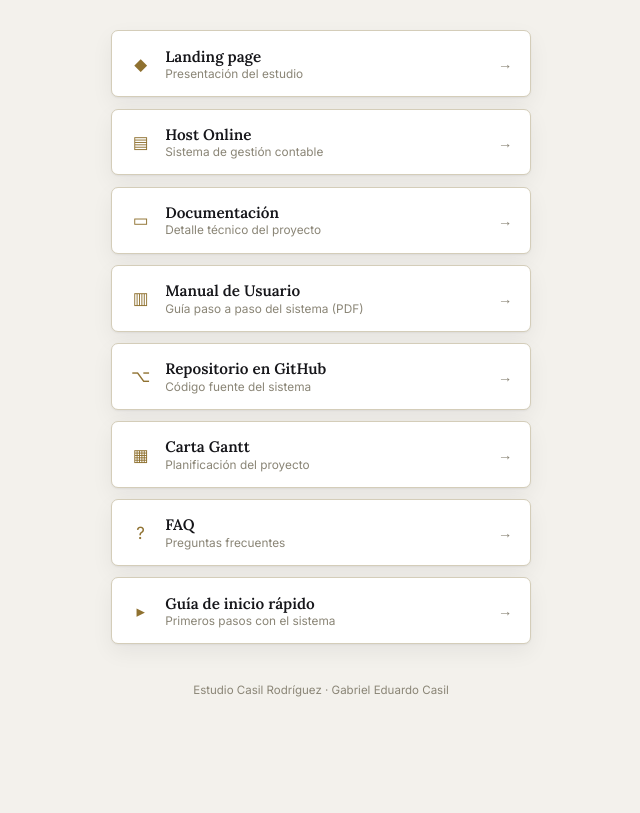
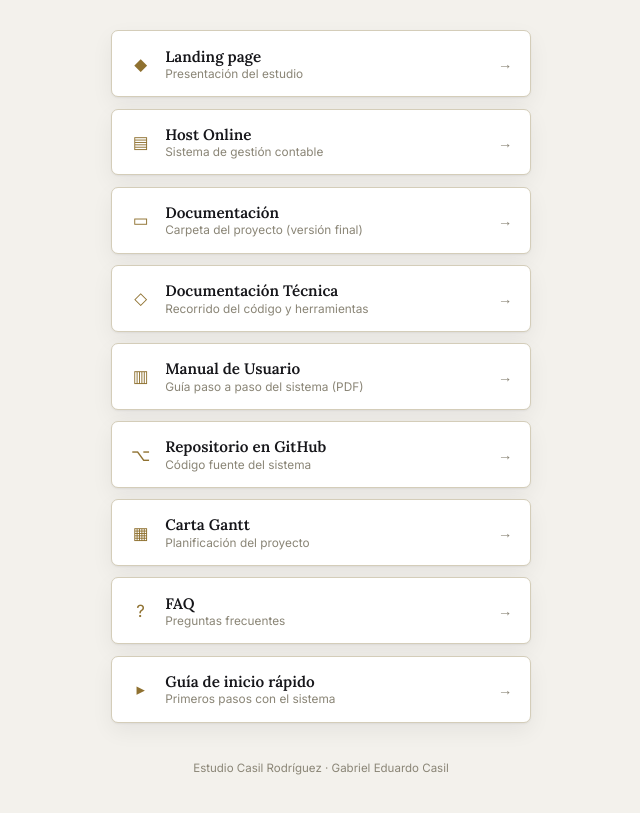
Before and after one commit to Proyecto2026-estudio/ecr-links, a website: page index.html in a window 1280 px wide. Shown: the part 215-1028 px from the top of the page, without its empty margins (319-959 px from the left). Before the commit the page ends 952 px from the top, so only its background shows below. Drawn offline with Linux system fonts and the light colour scheme.

Commit message:
Linktree: enlace a la Documentación Técnica y carpeta final (v=4)
Co-Authored-By: Claude Opus 5.5 <noreply@anthropic.com>
Claude-Session: https://claude.ai/code/session_01CqtBJumBr1P2fdwg4QuxHg

```diff
--- a/index.html
+++ b/index.html
@@ -85,9 +85,14 @@
       <span class="tx"><b>Host Online</b><span>Sistema de gestión contable</span></span>
       <span class="go">→</span>
     </a>
-    <a class="lnk" href="https://proyecto2026-estudio.github.io/Documentacion/?v=3" target="_blank" rel="noopener">
+    <a class="lnk" href="https://proyecto2026-estudio.github.io/Documentacion/?v=4" target="_blank" rel="noopener">
       <span class="ic">▭</span>
-      <span class="tx"><b>Documentación</b><span>Detalle técnico del proyecto</span></span>
+      <span class="tx"><b>Documentación</b><span>Carpeta del proyecto (versión final)</span></span>
+      <span class="go">→</span>
+    </a>
+    <a class="lnk" href="https://proyecto2026-estudio.github.io/Documentacion/?v=4#tec-intro" target="_blank" rel="noopener">
+      <span class="ic">◇</span>
+      <span class="tx"><b>Documentación Técnica</b><span>Recorrido del código y herramientas</span></span>
       <span class="go">→</span>
     </a>
     <a class="lnk" href="https://proyecto2026-estudio.github.io/DocumentacionEC/Manual_Uso_ECR.pdf" target="_blank" rel="noopener">
@@ -105,12 +110,12 @@
       <span class="tx"><b>Carta Gantt</b><span>Planificación del proyecto</span></span>
       <span class="go">→</span>
     </a>
-    <a class="lnk" href="https://proyecto2026-estudio.github.io/Documentacion/?v=3#faq" target="_blank" rel="noopener">
+    <a class="lnk" href="https://proyecto2026-estudio.github.io/Documentacion/?v=4#faq" target="_blank" rel="noopener">
       <span class="ic">?</span>
       <span class="tx"><b>FAQ</b><span>Preguntas frecuentes</span></span>
       <span class="go">→</span>
     </a>
-    <a class="lnk" href="https://proyecto2026-estudio.github.io/Documentacion/?v=3#quickstart" target="_blank" rel="noopener">
+    <a class="lnk" href="https://proyecto2026-estudio.github.io/Documentacion/?v=4#quickstart" target="_blank" rel="noopener">
       <span class="ic">▸</span>
       <span class="tx"><b>Guía de inicio rápido</b><span>Primeros pasos con el sistema</span></span>
       <span class="go">→</span>
```
